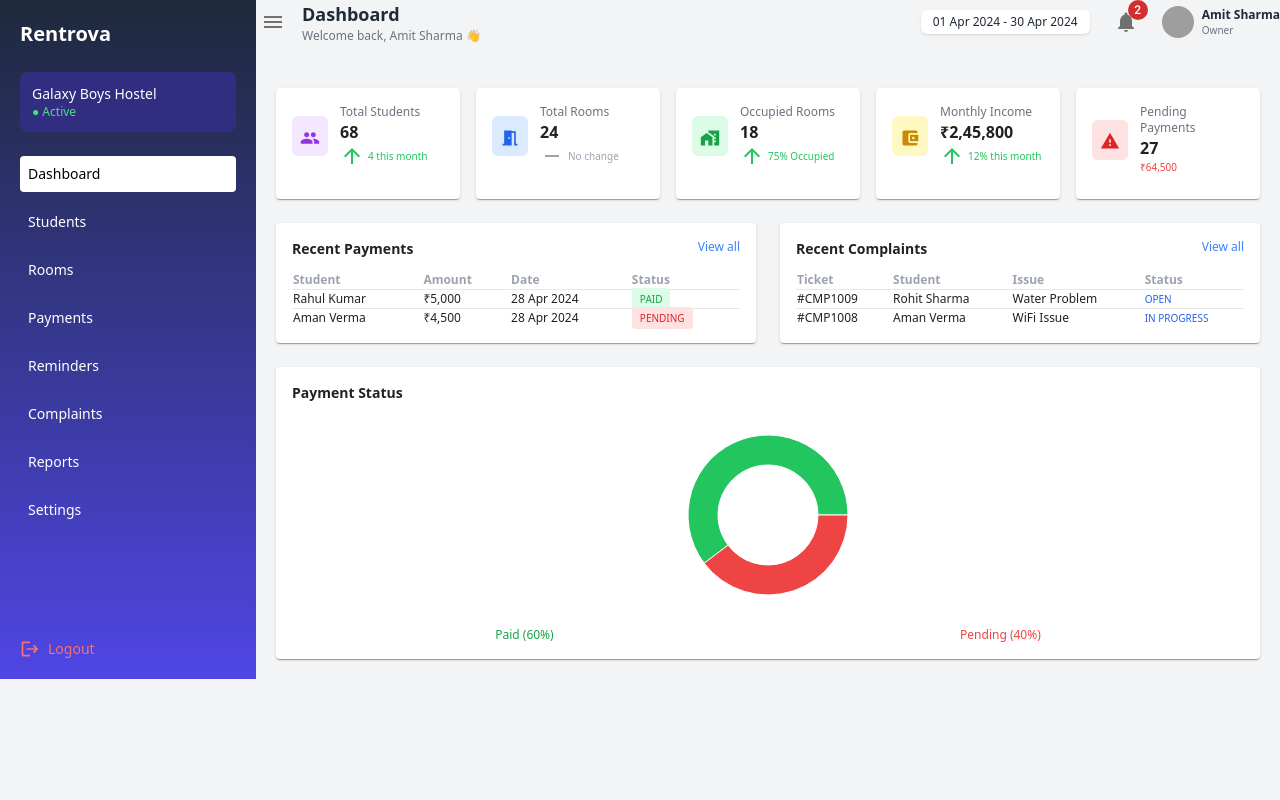
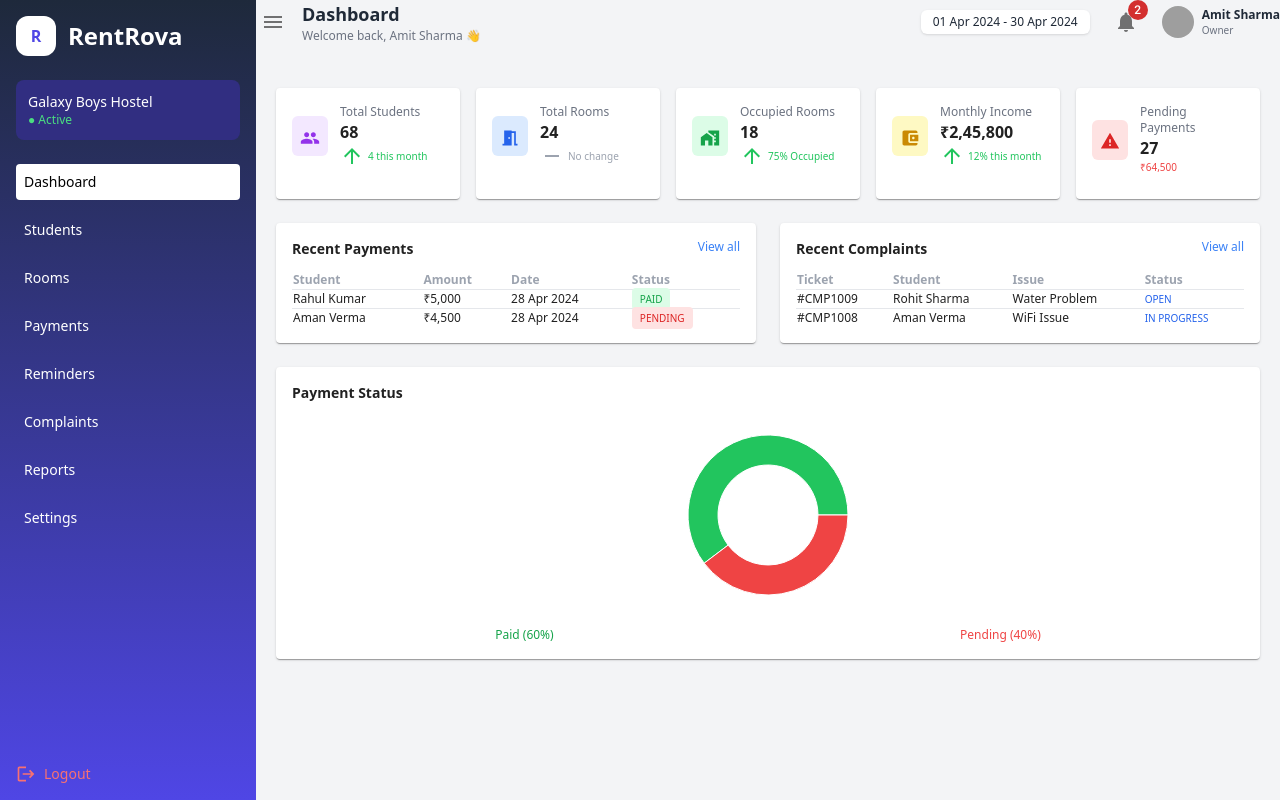
Before and after one commit to gauravhardia51-bit/Hostel-Management-System, a React (Vite) app: page / in a window 1280 px wide. Built offline with nearby package versions, Linux system fonts and the light colour scheme; sample sign-in values are in the browser's storage; grey boxes are pictures that could not be loaded.

Commit message:
sidebar changes code commit

```diff
--- a/package.json
+++ b/package.json
@@ -15,6 +15,7 @@
     "@mui/icons-material": "^9.0.0",
     "@mui/material": "^9.0.0",
     "axios": "^1.16.0",
+    "framer-motion": "^12.38.0",
     "lucide-react": "^1.8.0",
     "react": "^19.2.5",
     "react-dom": "^19.2.5",
--- a/src/components/sidebar/Sidebar.css
+++ b/src/components/sidebar/Sidebar.css
@@ -1,5 +1,7 @@
 .sidebar {
-  @apply w-64 bg-gradient-to-b from-[#1e293b] to-[#4f46e5] text-white p-5 flex flex-col justify-between;
+  @apply bg-gradient-to-b from-[#1e293b] to-[#4f46e5]
+  text-white p-4 flex flex-col justify-between
+  transition-all duration-300;
 }
 
 .h1{
--- a/src/components/sidebar/Sidebar.jsx
+++ b/src/components/sidebar/Sidebar.jsx
@@ -7,66 +7,88 @@ import { ROUTES } from "../../routes/RoutesConstant";
 const active = ({ isActive }) =>
   isActive ? "active" : "block p-2 rounded text-white";
 
-export default function Sidebar() {
+export default function Sidebar({ collapsed }) {
   return (
     <>
-      <div className="sidebar">
+      <div
+  className={`sidebar ${
+    collapsed ? "w-20" : "w-64"
+  }`}
+>
         <div>
           <Link to={ROUTES.HOME} className="no-underline">
-            <h1 className="h1">Rentrova</h1>
+            <div className="flex items-center gap-3 mb-6">
+  <div className="bg-white text-indigo-600 font-bold w-10 h-10 rounded-xl flex items-center justify-center">
+    R
+  </div>
+
+  {!collapsed && (
+    <h1 className="text-2xl font-bold">
+      RentRova
+    </h1>
+  )}
+</div>
           </Link>
 
+   {!collapsed && (
   <div className="hostel-info">
-            <p className="hostel-name">Galaxy Boys Hostel</p>
-            <p className="hostel-status">● Active</p>
+    <p className="hostel-name">
+      Galaxy Boys Hostel
+    </p>
+
+    <p className="hostel-status">
+      ● Active
+    </p>
   </div>
+)}
 
           <ul className="sidebar-list">
             <li>
              <NavLink to="/" end className={active}>
-                Dashboard
+  {collapsed ? "🏠" : "Dashboard"}
 </NavLink>
             </li>
             <li>
               <NavLink to="/students" className={active}>
-                Students
+  {collapsed ? "👨‍🎓" : "Students"}
 </NavLink>
             </li>
             <li>
               <NavLink to="/rooms" className={active}>
-                Rooms
+  {collapsed ? "🛏" : "Rooms"}
 </NavLink>
             </li>
             <li>
               <NavLink to="/payments" className={active}>
-                Payments
+  {collapsed ? "💳" : "Payments"}
 </NavLink>
             </li>
             <li>
               <NavLink to="/reminders" className={active}>
-                Reminders
+  {collapsed ? "🔔" : "Reminders"}
 </NavLink>
             </li>
             <li>
               <NavLink to="/complaints" className={active}>
-                Complaints
+  {collapsed ? "⚠" : "Complaints"}
 </NavLink>
             </li>
             <li>
              <NavLink to="/reports" className={active}>
-                Reports
+  {collapsed ? "📊" : "Reports"}
 </NavLink>
             </li>
             <li>
               <NavLink to="/settings" className={active}>
-                Settings
+  {collapsed ? "⚙" : "Settings"}
 </NavLink>
             </li>
           </ul>
         </div>
 
         <button className="logout">
-          <LogoutIcon fontSize="small" /> Logout
+  <LogoutIcon fontSize="small" />
+  {!collapsed && "Logout"}
 </button>
       </div>
     </>
--- a/src/components/topbar/TopBar.jsx
+++ b/src/components/topbar/TopBar.jsx
@@ -10,13 +10,19 @@ import Avatar from "@mui/material/Avatar";
 import MenuIcon from "@mui/icons-material/Menu";
 import NotificationsIcon from "@mui/icons-material/Notifications";
 
-export default function TopBar() {
+export default function TopBar({
+  collapsed,
+  setCollapsed,
+}) {
   return (
     <div className="topbar">
       <div className="menu-icon">
-        <IconButton size="small">
-          <MenuIcon />
-        </IconButton>
+       <IconButton
+  size="small"
+  onClick={() => setCollapsed(!collapsed)}
+>
+  <MenuIcon />
+</IconButton>
         <div>
           <h2 className="h2">Dashboard</h2>
           <p className="para">Welcome back, Amit Sharma 👋</p>
--- a/src/layout/MainLayout.jsx
+++ b/src/layout/MainLayout.jsx
@@ -1,16 +1,27 @@
 import Sidebar from "../components/sidebar/Sidebar";
 import TopBar from "../components/topbar/TopBar";
 import { Outlet } from "react-router-dom";
+import React, { useState } from "react";
 
 export default function MainLayout() {
+  const [collapsed, setCollapsed] = useState(false);
+
   return (
-    <div className="flex">
-      <Sidebar />
-      <div className="flex-1">
-        <TopBar />
-        <div className="p-5">
+    <div className="flex h-screen overflow-hidden">
+
+      <Sidebar collapsed={collapsed} />
+
+      <div className="flex-1 flex flex-col overflow-hidden">
+
+        <TopBar
+          collapsed={collapsed}
+          setCollapsed={setCollapsed}
+        />
+
+        <div className="flex-1 overflow-y-auto p-5 bg-gray-100">
           <Outlet />
         </div>
+
       </div>
     </div>
   );
```
Also changed, not shown: 1 other file (tests, documents, lock files or other folders). Lines whose indentation alone changed are shown as unchanged.
